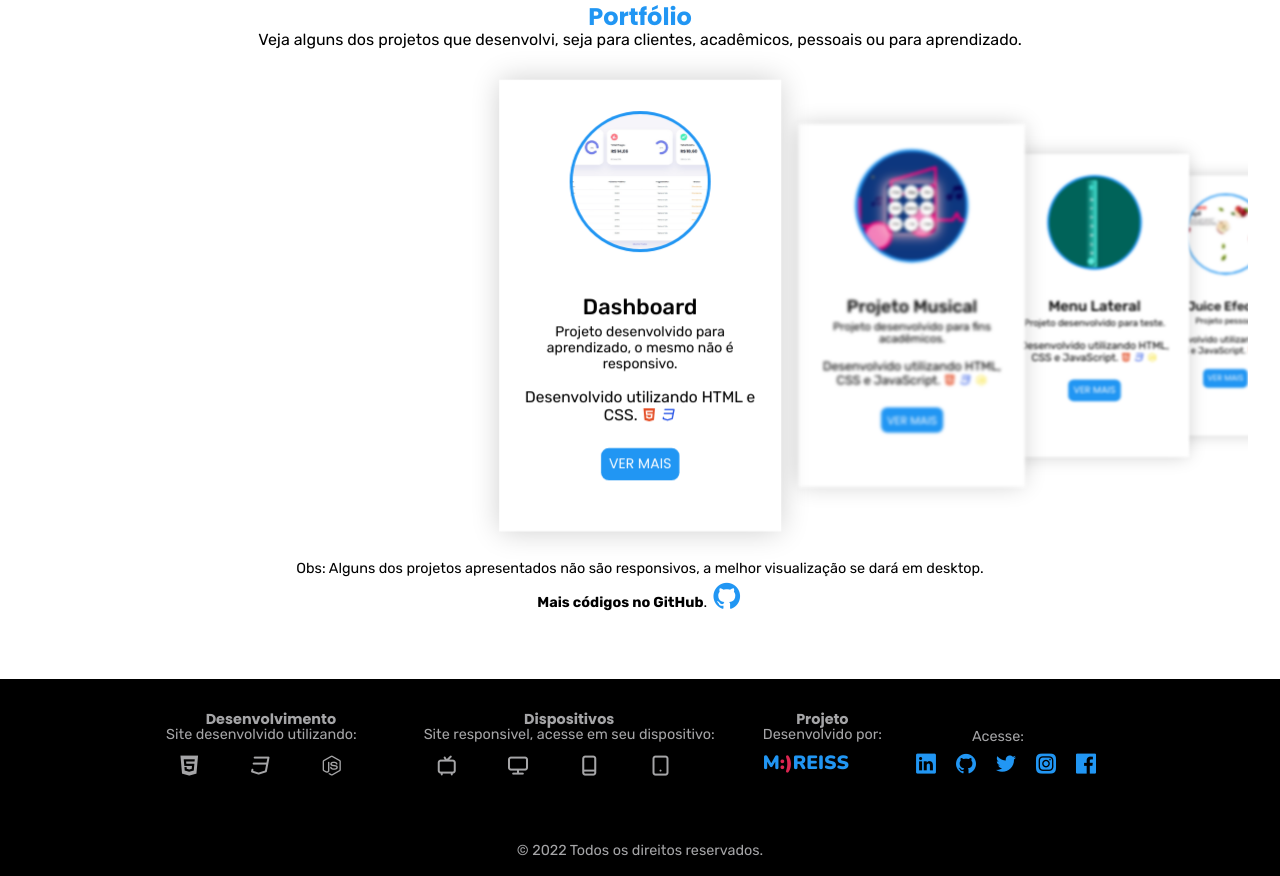
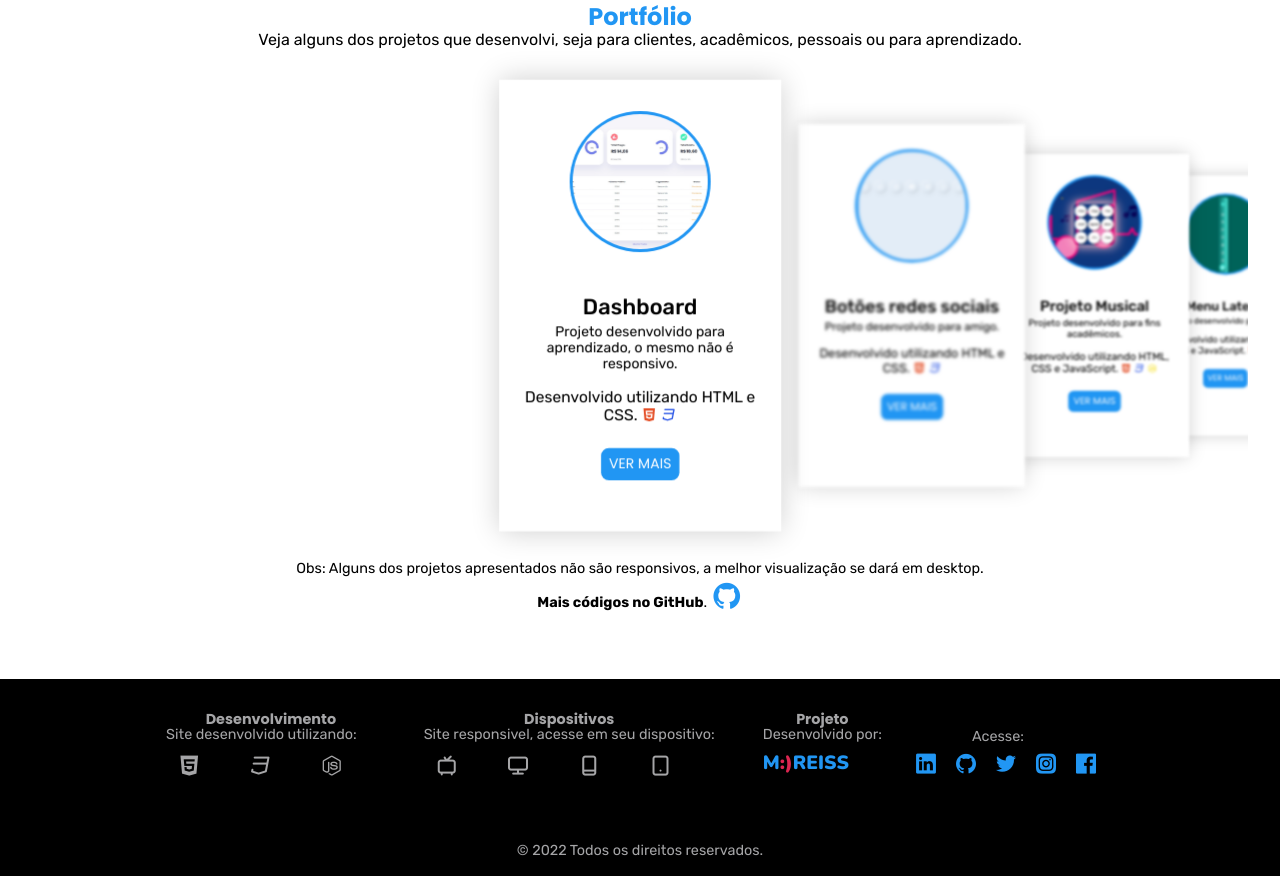
Before and after one commit to devmarcioreis/marcioreisportfolio, a plain HTML site: page index.html in a window 1280 px wide. Shown: the part 1765-2641 px from the top of the page. Drawn offline with nearby package versions, Linux system fonts and the light colour scheme.

Commit message:
Novo projeto add

```diff
--- a/index.html
+++ b/index.html
@@ -204,6 +204,18 @@
                         </div>
                         <div class="portfolio-card swiper-slide">
                             <div class="card__image">
+                                <img src="assets/images/slide/social-btn.jpg">
+                            </div>
+                            <div class="card__content">
+                                <span class="card__title">Botões redes sociais</span>
+                                <span class="card__name">Projeto desenvolvido para amigo.</span>
+                                <p class="card__text">Desenvolvido utilizando HTML e CSS.
+                                <i class="uil uil-html5 html"></i> <i class="uil uil-css3-simple css"></i></p>
+                                <a href="https://devmarcioreis.github.io/social-btn/" target="_blank" class="card__btn">Ver mais</a>
+                            </div>
+                        </div>
+                        <div class="portfolio-card swiper-slide">
+                            <div class="card__image">
                                 <img src="assets/images/slide/musica.jpg">
                             </div>
                             <div class="card__content">
```
Also changed, not shown: assets/images/slide/social-btn.jpg (added).
